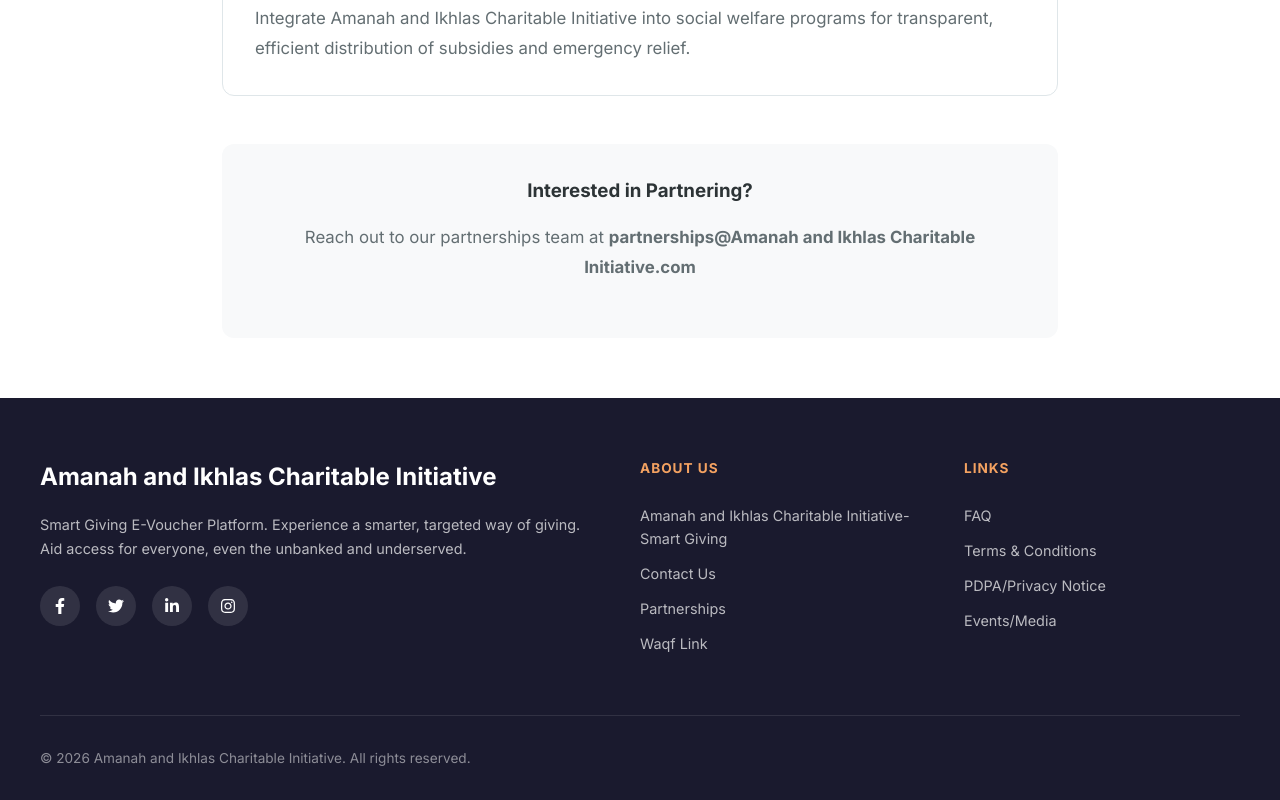
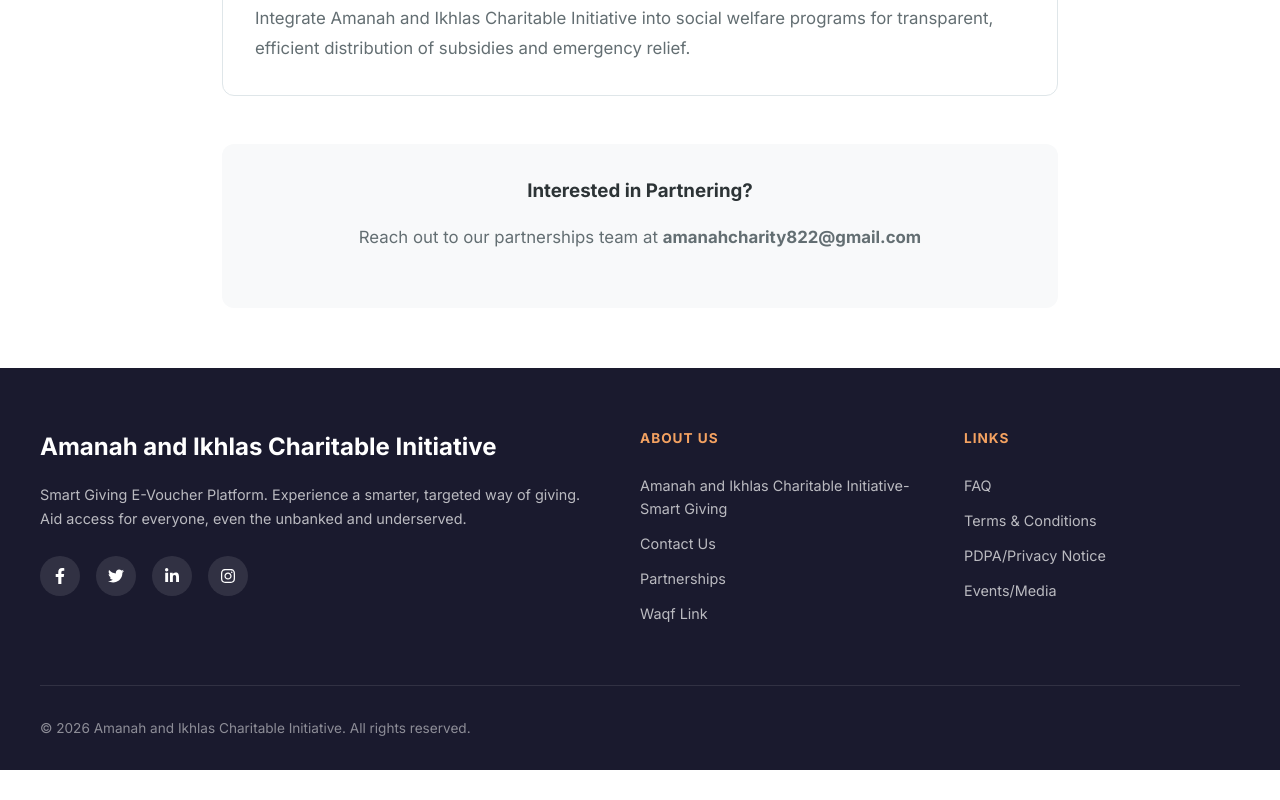
Before and after one commit to Weirdinho/BarakahGo, a React (Create React App) app in the folder frontend/: page /partnerships in a window 1280 px wide. Shown: the part 1203-2003 px from the top of the page. After the commit the page ends 1973 px from the top, so only its background shows below. Built offline with nearby package versions, Linux system fonts and the light colour scheme.

Commit message:
Refactor Partnerships component with updated content

```diff
--- a/frontend/src/pages/Partnerships.jsx
+++ b/frontend/src/pages/Partnerships.jsx
@@ -119,7 +119,7 @@
         <div className="contact-box">
           <h3>Interested in Partnering?</h3>
           <p>
-            Reach out to our partnerships team at <strong>partnerships@Amanah and Ikhlas Charitable Initiative.com</strong>
+            Reach out to our partnerships team at <strong>amanahcharity822@gmail.com</strong>
           </p>
         </div>
       </div>
```
